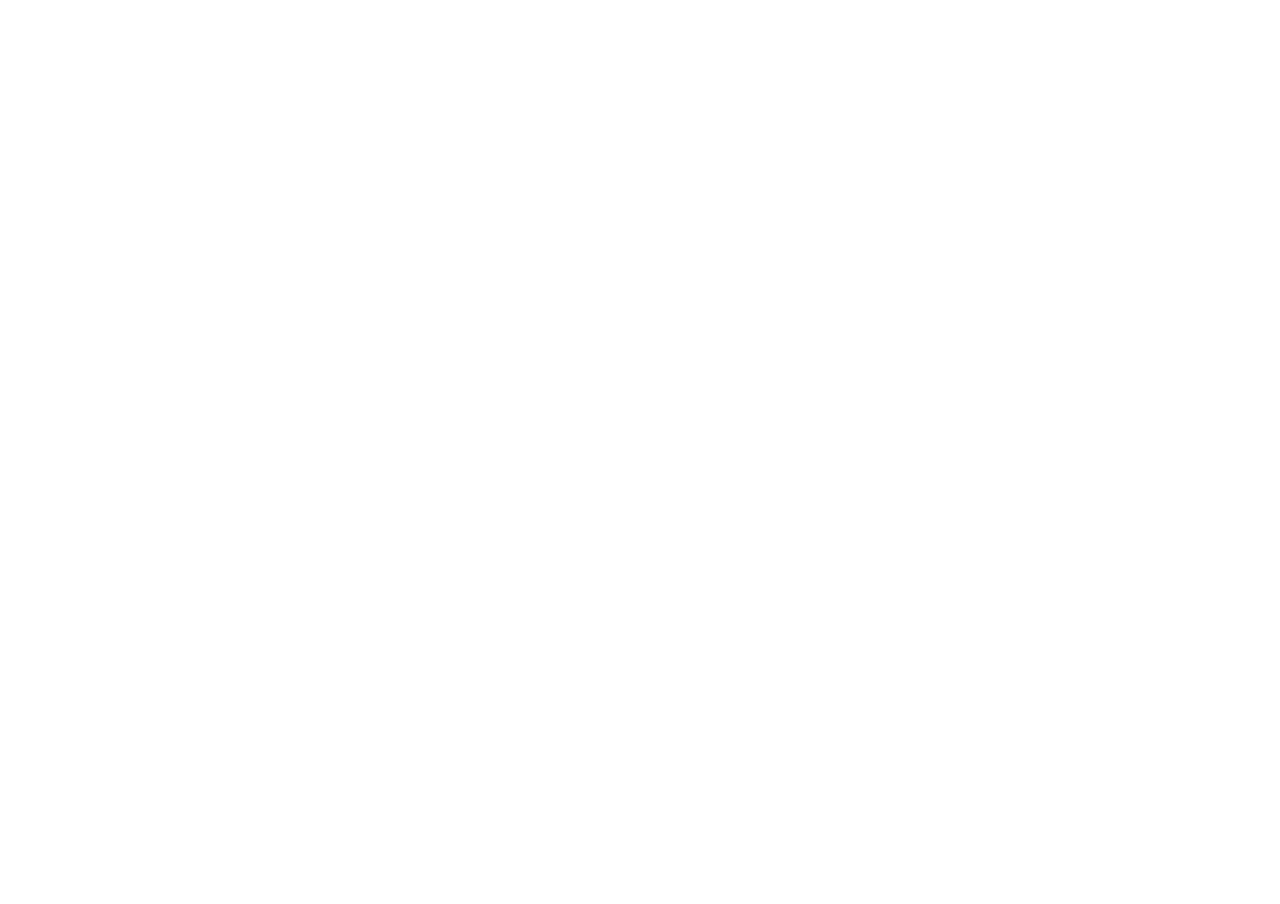
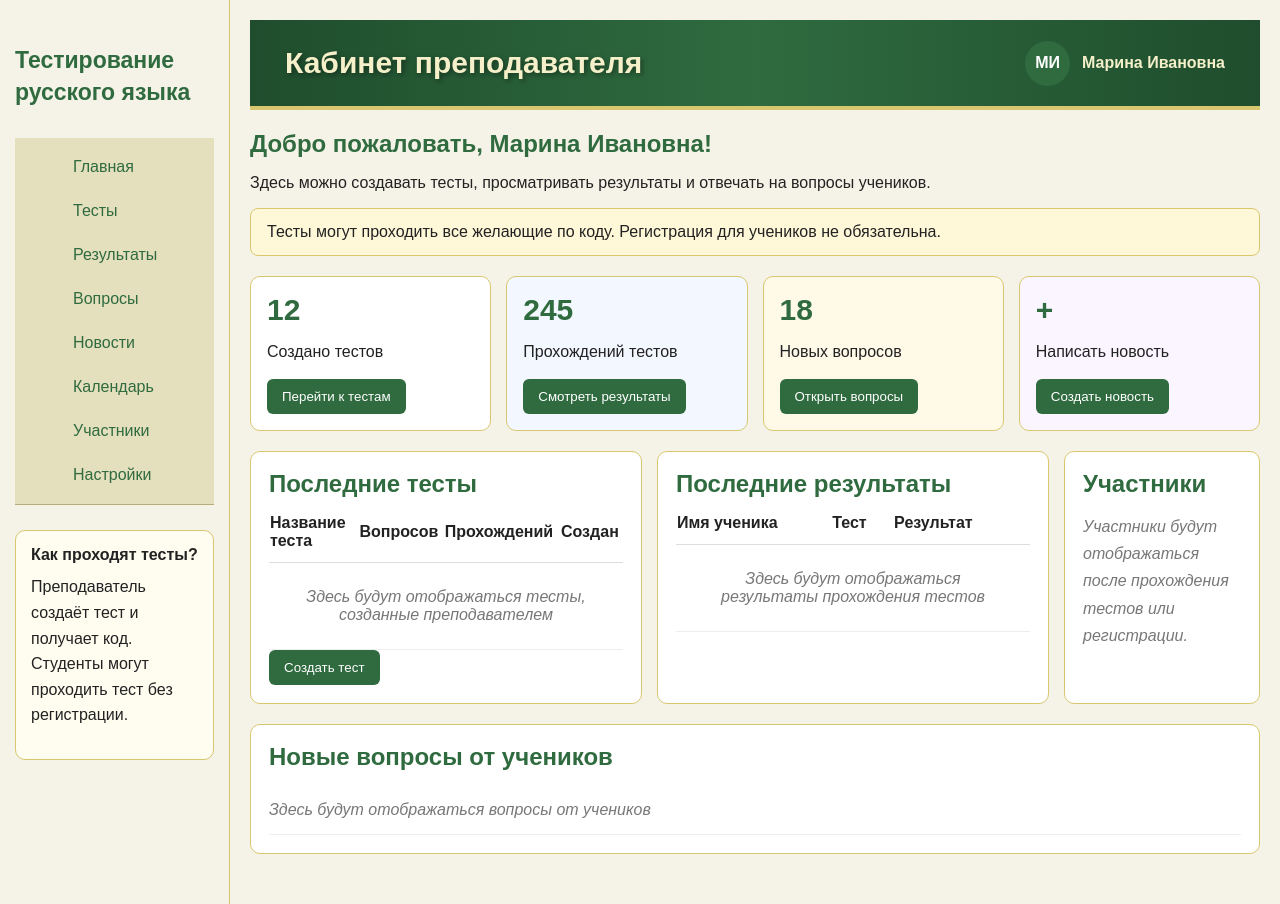
Before and after one commit to ViktoriaLoiko/russian-language-testing-platform, a plain HTML site: page frontend/pages/teacher-dashboard.html in a window 1280 px wide. Before the commit the page ends 800 px from the top, so only its background shows below. Drawn offline with Linux system fonts and the light colour scheme.

Commit message:
Add teacher dashboard page and upd dashboard styles

```diff
--- a/frontend/css/dashboard.css
+++ b/frontend/css/dashboard.css
@@ -1,2 +1,288 @@
 /* Styles for dashboard pages */
 /* Juhtpaneeli lehtede stiilid */
+
+.dashboard-layout {
+    display: flex;
+    min-height: 100vh;
+    background-color: #f5f3e7;
+}
+
+/* Sidebar */
+
+.sidebar {
+    width: 230px;
+    background-color: #f5f3e7;
+    border-right: 1px solid #d8c76f;
+    padding: 25px 15px;
+}
+
+.sidebar h2 {
+    color: #2f6b3f;
+    font-size: 23px;
+    margin-bottom: 30px;
+    line-height: 1.4;
+}
+
+.sidebar-menu {
+    display: flex;
+    flex-direction: column;
+    gap: 6px;
+}
+
+.sidebar-menu a {
+    text-decoration: none;
+    color: #2f6b3f;
+    background-color: transparent;
+    padding: 10px 14px;
+    border-radius: 10px;
+    border-left: 4px solid transparent;
+    transition: 0.2s;
+}
+
+.sidebar-menu a:hover {
+    background-color: #e7eddc;
+    color: #2f6b3f;
+    border-left: 4px solid #2f6b3f;
+}
+
+/* Info Box */
+
+.info-box {
+    margin-top: 25px;
+    background-color: #fffdf0;
+    border: 1px solid #d8c76f;
+    padding: 15px;
+    border-radius: 10px;
+}
+
+.info-box p {
+    margin-top: 10px;
+    line-height: 1.6;
+}
+
+/* Main */
+
+.dashboard-main {
+    flex: 1;
+    padding: 20px;
+}
+
+/* Header */
+
+.dashboard-header {
+    background: linear-gradient(to right, #1f4d2d, #2f6b3f, #1f4d2d);
+    color: white;
+    padding: 20px 35px;
+    margin-bottom: 20px;
+    min-height: 90px;
+    border-bottom: 4px solid #d8c76f;
+    display: flex;
+    justify-content: space-between;
+    align-items: center;
+}
+
+.dashboard-header h1 {
+    color: #f5f0c9;
+    font-size: 30px;
+    margin: 0;
+    text-shadow: 2px 2px 5px rgba(0,0,0,0.4);
+}
+
+/* Profile */
+
+.teacher-profile {
+    display: flex;
+    align-items: center;
+    gap: 12px;
+    color: #f5f0c9;
+    font-weight: bold;
+}
+
+.avatar {
+    width: 45px;
+    height: 45px;
+    background-color: #2f6b3f;
+    color: white;
+    border-radius: 50%;
+    display: flex;
+    justify-content: center;
+    align-items: center;
+    font-weight: bold;
+}
+
+/* Welcome */
+
+.welcome-block {
+    margin-bottom: 15px;
+}
+
+.welcome-block h2 {
+    color: #2f6b3f;
+    margin-bottom: 10px;
+}
+
+/* Notice */
+
+.notice-block {
+    background-color: #fff8d8;
+    border: 1px solid #d8c76f;
+    padding: 14px 16px;
+    border-radius: 8px;
+    margin-bottom: 20px;
+}
+
+/* Cards */
+
+.cards {
+    display: grid;
+    grid-template-columns: repeat(4, 1fr);
+    gap: 15px;
+    margin-bottom: 20px;
+}
+
+.dash-card {
+    background-color: white;
+    border: 1px solid #d8c76f;
+    border-radius: 10px;
+    padding: 16px;
+    min-height: 130px;
+}
+
+.dash-card h3 {
+    color: #2f6b3f;
+    font-size: 30px;
+    margin: 0 0 8px 0;
+}
+
+.dash-card p {
+    margin-bottom: 18px;
+}
+
+.dash-card button,
+.small-button {
+    background-color: #2f6b3f;
+    color: white;
+    border: none;
+    padding: 10px 15px;
+    border-radius: 6px;
+    cursor: pointer;
+}
+
+.dash-card button:hover,
+.small-button:hover {
+    background-color: #245431;
+}
+
+.blue {
+    background-color: #f3f7ff;
+}
+
+.yellow {
+    background-color: #fff9e8;
+}
+
+.purple {
+    background-color: #faf5ff;
+}
+
+/* Grid */
+
+.dashboard-grid {
+    display: grid;
+    grid-template-columns: 2fr 2fr 1fr;
+    gap: 15px;
+    margin-bottom: 20px;
+}
+
+/* Panels */
+
+.panel {
+    background-color: white;
+    border: 1px solid #d8c76f;
+    border-radius: 10px;
+    padding: 18px;
+}
+
+.panel h2 {
+    color: #2f6b3f;
+    margin-top: 0;
+    margin-bottom: 15px;
+}
+
+/* Tables */
+
+table {
+    width: 100%;
+    border-collapse: collapse;
+}
+
+th {
+    text-align: left;
+    padding-bottom: 12px;
+    border-bottom: 1px solid #ddd;
+}
+
+td {
+    padding: 12px 0;
+    border-bottom: 1px solid #eee;
+}
+
+/* Empty Data */
+
+.empty-data {
+    color: #777;
+    font-style: italic;
+    text-align: center;
+    padding: 25px;
+}
+
+.participants-placeholder {
+    color: #777;
+    font-style: italic;
+    line-height: 1.7;
+}
+
+/* Questions */
+
+.questions-panel {
+    margin-bottom: 30px;
+}
+
+.question-row {
+    display: flex;
+    justify-content: space-between;
+    align-items: center;
+    padding: 15px 0;
+    border-bottom: 1px solid #eee;
+}
+
+/* Mobile */
+
+@media (max-width: 1200px) {
+    .cards {
+        grid-template-columns: repeat(2, 1fr);
+    }
+
+    .dashboard-grid {
+        grid-template-columns: 1fr;
+    }
+}
+
+@media (max-width: 800px) {
+    .dashboard-layout {
+        flex-direction: column;
+    }
+
+    .sidebar {
+        width: 100%;
+    }
+
+    .cards {
+        grid-template-columns: 1fr;
+    }
+
+    .dashboard-header {
+        flex-direction: column;
+        gap: 15px;
+    }
+}
--- a/frontend/pages/teacher-dashboard.html
+++ b/frontend/pages/teacher-dashboard.html
@@ -0,0 +1,222 @@
+<!DOCTYPE html>
+<html lang="ru">
+<head>
+    <meta charset="UTF-8">
+    <meta name="viewport" content="width=device-width, initial-scale=1.0">
+
+    <title>Teacher Dashboard</title>
+
+    <link rel="stylesheet" href="../css/main.css">
+    <link rel="stylesheet" href="../css/dashboard.css">
+</head>
+<body>
+
+<div class="dashboard-layout">
+
+    <aside class="sidebar">
+
+        <h2>
+            Тестирование<br>
+            русского языка
+        </h2>
+
+        <nav class="sidebar-menu">
+            <a href="../index.html">Главная</a>
+            <a href="#">Тесты</a>
+            <a href="#">Результаты</a>
+            <a href="#">Вопросы</a>
+            <a href="#">Новости</a>
+            <a href="#">Календарь</a>
+            <a href="#">Участники</a>
+            <a href="#">Настройки</a>
+        </nav>
+
+        <div class="info-box">
+
+            <strong>Как проходят тесты?</strong>
+
+            <p>
+                Преподаватель создаёт тест и получает код.
+                Студенты могут проходить тест без регистрации.
+            </p>
+
+        </div>
+
+    </aside>
+
+    <main class="dashboard-main">
+
+        <header class="dashboard-header">
+
+            <h1>Кабинет преподавателя</h1>
+
+            <!-- data from database later -->
+            <div class="teacher-profile">
+
+                <span class="avatar">МИ</span>
+
+                <span>Марина Ивановна</span>
+
+            </div>
+
+        </header>
+
+        <section class="welcome-block">
+            <!-- data from database later -->
+            <h2>Добро пожаловать, Марина Ивановна!</h2>
+
+            <p>
+                Здесь можно создавать тесты,
+                просматривать результаты и отвечать
+                на вопросы учеников.
+            </p>
+
+        </section>
+
+        <section class="notice-block">
+
+            Тесты могут проходить все желающие по коду.
+            Регистрация для учеников не обязательна.
+
+        </section>
+
+        <section class="cards">
+
+            <div class="dash-card">
+
+                <h3>12</h3>
+
+                <p>Создано тестов</p>
+
+                <button>Перейти к тестам</button>
+
+            </div>
+
+            <div class="dash-card blue">
+
+                <h3>245</h3>
+
+                <p>Прохождений тестов</p>
+
+                <button>Смотреть результаты</button>
+
+            </div>
+
+            <div class="dash-card yellow">
+
+                <h3>18</h3>
+
+                <p>Новых вопросов</p>
+
+                <button>Открыть вопросы</button>
+
+            </div>
+
+            <div class="dash-card purple">
+
+                <h3>+</h3>
+
+                <p>Написать новость</p>
+
+                <button>Создать новость</button>
+
+            </div>
+
+        </section>
+
+        <section class="dashboard-grid">
+
+            <div class="panel">
+
+                <h2>Последние тесты</h2>
+
+                <table>
+
+                    <tr>
+                        <th>Название теста</th>
+                        <th>Вопросов</th>
+                        <th>Прохождений</th>
+                        <th>Создан</th>
+                    </tr>
+
+                    <tr>
+
+                        <td colspan="4" class="empty-data">
+
+                            Здесь будут отображаться тесты,
+                            созданные преподавателем
+
+                        </td>
+
+                    </tr>
+
+                </table>
+
+                <button class="small-button">
+                    Создать тест
+                </button>
+
+            </div>
+
+            <div class="panel">
+
+                <h2>Последние результаты</h2>
+
+                <table>
+
+                    <tr>
+                        <th>Имя ученика</th>
+                        <th>Тест</th>
+                        <th>Результат</th>
+                    </tr>
+
+                    <tr>
+
+                        <td colspan="3" class="empty-data">
+
+                            Здесь будут отображаться результаты
+                            прохождения тестов
+
+                        </td>
+
+                    </tr>
+
+                </table>
+
+            </div>
+
+            <div class="panel participants">
+
+                <h2>Участники</h2>
+
+                <div class="participants-placeholder">
+
+                    Участники будут отображаться
+                    после прохождения тестов
+                    или регистрации.
+
+                </div>
+
+            </div>
+
+        </section>
+
+        <section class="panel questions-panel">
+
+            <h2>Новые вопросы от учеников</h2>
+
+            <div class="question-row empty-data">
+
+                Здесь будут отображаться вопросы
+                от учеников
+
+            </div>
+
+        </section>
+
+    </main>
+
+</div>
+
+</body>
+</html>
```
